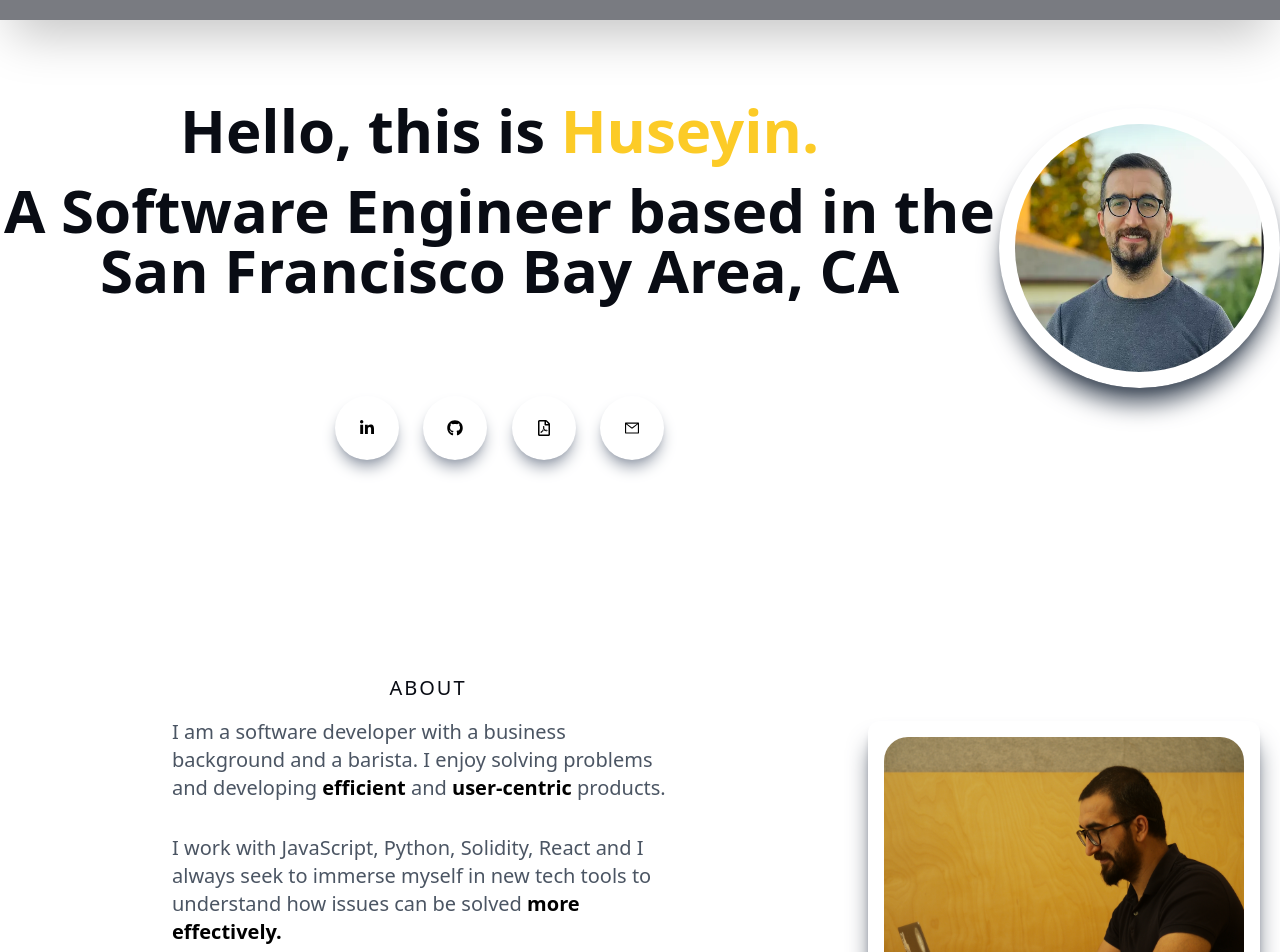
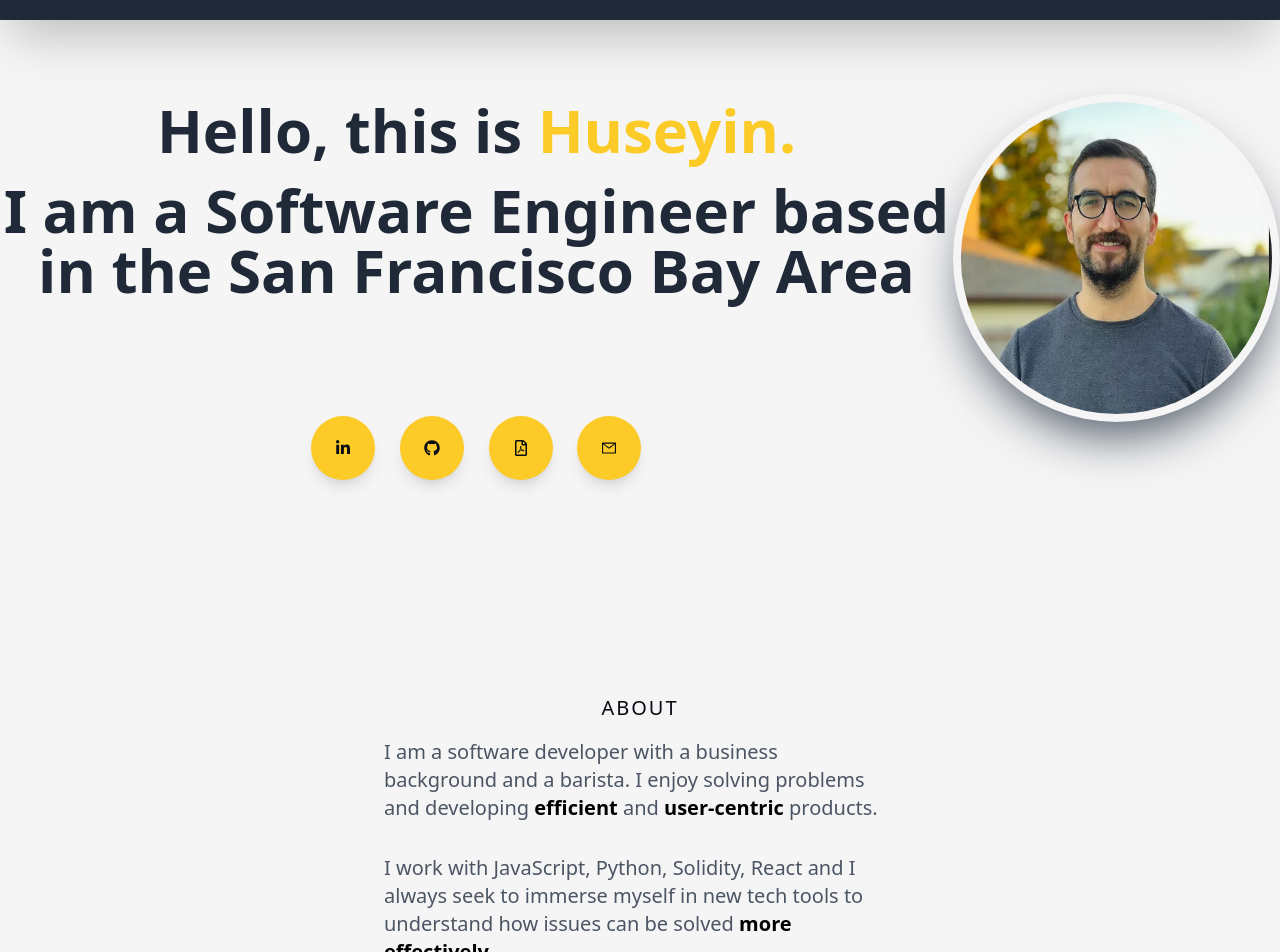
Before and after one commit to erhaneth/Portfolio-, a Next.js app: page / in a window 1280 px wide. Shown: the part 60-1012 px from the top of the page. Built offline with nearby package versions, Linux system fonts and the light colour scheme.

Commit message:
changed styling

```diff
--- a/components/about.jsx
+++ b/components/about.jsx
@@ -1,13 +1,14 @@
 import React from "react";
-import Image from "next/image";
-import AboutImg from "../public/about.jpg";
 
 export default function About() {
   return (
-    <div id="about" className="w-full md:h-screen p-2 flex items-center py-16">
+    <div
+      id="about"
+      className="w-full md:h-screen p-2 flex items-center py-16 bg-[#f5f5f5]"
+    >
       <div className="w-full md:screen p-2 flex items-center py-10">
-        <div className="max-w-[1240px] m-auto md:grid grid-cols-3 gap-8">
-          <div className="col-span-2 max-w-lg mx-auto">
+        <div className="max-w-1240px m-auto md:grid grid-cols-1 gap-8">
+          <div className="col-span-1 max-w-lg mx-auto">
             <p1 className="uppercase flex justify-center text-xl tracking-widest text-[#090c14]">
               About
             </p1>
@@ -33,9 +34,6 @@ export default function About() {
               work environment.
             </p>
           </div>
-          <div className="w-full  h-auto m-auto shadow-xl shadow-gray-600 rounded-xl flex items-center justify-center p-4 ">
-            <Image src={AboutImg} className="rounded-3xl" alt="/" />
-          </div>
         </div>
       </div>
     </div>
--- a/components/navbar.jsx
+++ b/components/navbar.jsx
@@ -1,9 +1,8 @@
-//built in link from next.js
 import React, { useState } from "react";
 import Link from "next/link";
 import Image from "next/image";
 import NavLogo from "../public/navLogo.png";
-import {  AiOutlineMenu } from "react-icons/ai";
+import { AiOutlineMenu } from "react-icons/ai";
 
 export default function Navbar() {
   const [nav, setNav] = useState(false);
@@ -11,22 +10,25 @@ export default function Navbar() {
     setNav(!nav);
   };
 
-
   return (
-    <div className="bg-[#797b81] text-white font-bold fixed w-full h-20 shadow-2xl z-50">
+    <div className="bg-gray-800 text-white font-bold fixed w-full h-20 shadow-2xl z-50">
       <div className="flex justify-between items-center w-full h-full px-2 2xl:px-16">
         <Image src={NavLogo} alt="/" width="160" height="160" />
         {nav && (
-        <div className="bg-[#797b81] absolute top-20 right-0">
+          <div className="bg-gray-800 absolute top-20 right-0">
             <ul className="">
               <Link href="/">
                 <li className="ml-10 text-sm uppercase hover:border-b">Home</li>
               </Link>
               <Link href="/#about">
-              <li className="ml-10 text-sm uppercase hover:border-b">About</li>
+                <li className="ml-10 text-sm uppercase hover:border-b">
+                  About
+                </li>
               </Link>
               <Link href="/#skills">
-              <li className="ml-10 text-sm uppercase hover:border-b">Skills</li>
+                <li className="ml-10 text-sm uppercase hover:border-b">
+                  Skills
+                </li>
               </Link>
               <Link href="/#projects">
                 <li className="ml-10 text-sm uppercase hover:border-b">
@@ -34,9 +36,8 @@ export default function Navbar() {
                 </li>
               </Link>
             </ul>
-
           </div>
-         ) }
+        )}
         <div className="text-white text-2xl">
           <ul className="hidden md:flex">
             <Link href="/">
@@ -55,8 +56,8 @@ export default function Navbar() {
             </Link>
           </ul>
           {/* Hamburger Icon */}
-          <div onClick={handleNav} className="md:hidden">
-            <AiOutlineMenu size={25} />
+          <div onClick={handleNav} className="md:hidden cursor-pointer">
+            <AiOutlineMenu size={25} className="animate-menu-icon" />
           </div>
         </div>
       </div>
--- a/components/welcome.jsx
+++ b/components/welcome.jsx
@@ -7,19 +7,21 @@ import Image from "next/image";
 
 export default function Welcome() {
   return (
-    <div id="home" className="text-center">
+    <div id="home" className="text-center bg-[#f5f5f5]">
       <div className="md:flex-row flex-col flex justify-center items-center">
         <div className="">
-          <h1 className="py-20 text-[#090c14]">
-            <p className="mb-5">
+          <h1 className="py-20 text-gray-800">
+            <p className="mb-5 text-6xl">
               Hello, this is <span className="text-[#fccb27]">Huseyin.</span>
             </p>
-            <p>A Software Engineer based in the San Francisco Bay Area, CA</p>
+            <p className="mb-5 text-6xl">
+              I am a Software Engineer based in the San Francisco Bay Area
+            </p>
           </h1>
 
           <div className="flex items-center justify-between max-w-[330px] m-auto py-4">
             <a
-              className="rounded-full shadow-lg shadow-gray-400 p-6 cursor-pointer hover:scale-105 ease-in duration-300"
+              className="rounded-full shadow-lg bg-[#fccb27] text-[#090c14] p-6 cursor-pointer hover:scale-105 ease-in duration-300"
               href="https://www.linkedin.com/in/huseyingumus/"
               target="_blank"
               rel="noreferrer"
@@ -31,7 +33,7 @@ export default function Welcome() {
               target="_blank"
               rel="noreferrer"
             >
-              <div className="rounded-full shadow-lg shadow-gray-400 p-6 cursor-pointer hover:scale-105 ease-in duration-300">
+              <div className="rounded-full shadow-lg bg-[#fccb27] text-[#090c14] p-6 cursor-pointer hover:scale-105 ease-in duration-300">
                 <FaGithub />
               </div>
             </a>
@@ -40,7 +42,7 @@ export default function Welcome() {
               // target="_blank"
               // rel="noreferrer"
             >
-              <div className="rounded-full shadow-lg shadow-gray-400 p-6 cursor-pointer hover:scale-105 ease-in duration-300">
+              <div className="rounded-full shadow-lg bg-[#fccb27] text-[#090c14] p-6 cursor-pointer hover:scale-105 ease-in duration-300">
                 <FaRegFilePdf />
               </div>
             </a>
@@ -49,19 +51,19 @@ export default function Welcome() {
               target="_blank"
               rel="noreferrer"
             >
-              <div className="rounded-full shadow-lg shadow-gray-400 p-6 cursor-pointer hover:scale-110 ease-in duration-300">
+              <div className="rounded-full shadow-lg bg-[#fccb27] text-[#090c14] p-6 cursor-pointer hover:scale-110 ease-in duration-300">
                 <AiOutlineMail />
               </div>
             </Link>
           </div>
         </div>
-        <div className="h-auto m-auto shadow-xl shadow-gray-600 rounded-full flex items-center justify-center p-4">
+        <div className="h-auto m-auto shadow-2xl shadow-gray-600 rounded-full flex items-center justify-center p-2">
           <Image
             src={WelcomeImg}
             className=" rounded-full"
             alt="/"
-            width="450px"
-            height="450px"
+            width="600px"
+            height="600px"
           />
         </div>
       </div>
```
Also changed, not shown: public/projects/wordie.png. Lines whose indentation alone changed are shown as unchanged.
